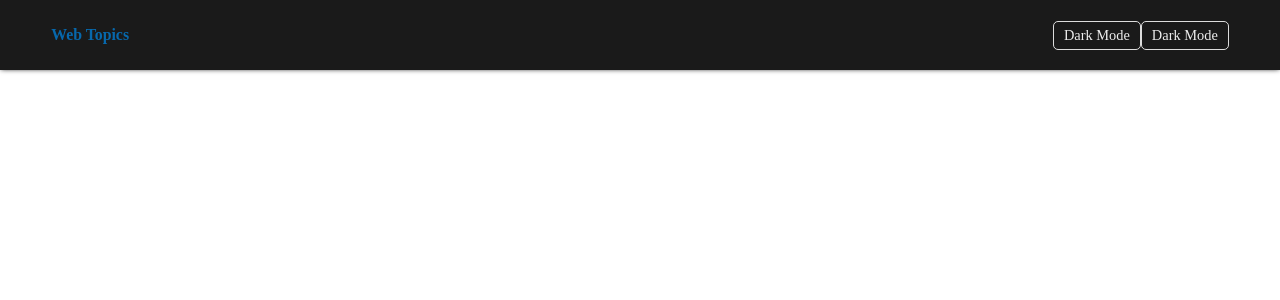
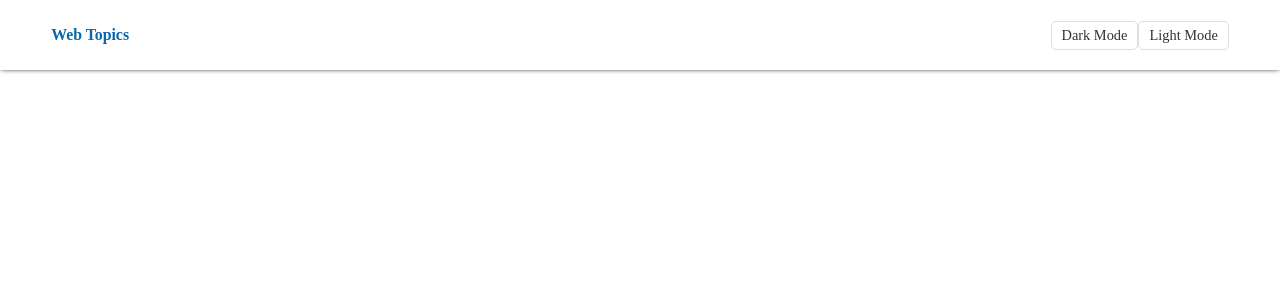
Before and after one commit to BadarSaghir/maani-react, a React (Vite) app: page / in a window 1280 px wide. Shown: the top 300 px of the page. Built offline with nearby package versions, Linux system fonts and the light colour scheme.

Commit message:
added buttons

```diff
--- a/src/App.jsx
+++ b/src/App.jsx
@@ -1,9 +1,19 @@
 import Navbar from "./components/Navbar/Navbar";
 import style from './App.module.css'
+import {themes} from "./constant/theme"
+import { useContext, useEffect } from "react";
+import {ThemeContext} from "./contexts/themeContext"
+ const App = () => {
+//  const theme=""
+ const theme=useContext(ThemeContext)
+// console.log(theme)'
+useEffect(()=>{
+  console.log(theme)
 
- const App = () => {
+},[theme])
+
   return (
-    <div className={style.darkMode}>
+    <div className={themes.dark==theme.theme ?style.darkMode:''}>
       <Navbar />
     </div>
   );
--- a/src/components/IconButton/IconButton.jsx
+++ b/src/components/IconButton/IconButton.jsx
@@ -1,12 +1,29 @@
 import style from "./IconButtton.module.css"
+import PropTypes from "prop-types"
 
-export const IconButton = ()=>{
+
+/**
+ * Renders a button component with an icon and an onClick event.
+ *
+ * @param {()=>void} onclick - The function to be called when the button is clicked.
+ * @param {string} text - The text to be displayed inside the button.
+ * @return {JSX.Element} - A button component with the given text and onClick event.
+ */
+export const IconButton = ({onclick,text,icon=""})=>{
   return  <button
     type="button"
-
+    onClick={onclick}
     className={`${style.modesButtons} ${style.darkModeButton}`}
   >
-
-    Dark Mode
+    {icon}
+   {text}
   </button>
 }
+
+IconButton.propTypes = {
+onclick:PropTypes.func.isRequired,
+text:PropTypes.node.isRequired,
+icon:PropTypes.oneOfType([PropTypes.string,PropTypes.node])
+};
+
+export default IconButton
--- a/src/components/Navbar/Navbar.jsx
+++ b/src/components/Navbar/Navbar.jsx
@@ -1,6 +1,11 @@
+import { useContext } from "react";
 import { IconButton } from "../IconButton/IconButton";
+import {ThemeContext} from "../../contexts/themeContext"
 import style from "./Navabar.module.css";
+import {NavThemeButton} from "../../constant/button"
 const Navbar = () => {
+    // const {theme,setTheme}= useContext(ThemeContext)
+
   return (
     <header className={`${style.header}`}>
       <div className={`${style.container} ${style.headerContainer}  `}>
@@ -14,32 +19,13 @@ const Navbar = () => {
            * todo:internet
            */}
           <div >
-            <IconButton/>
-            <IconButton />
-            {/* <button
-              type="button"
-              id={`${style["dark-mode-button"]} `}
-              className={`${style["modes-buttons"]} `}
-            >
-              <ion-icon
-                id={`${style["moon"]} `}
-                className={`heart ${style["moon"]} ${style["mode-icon"]}`}
-                name="moon-outline"
-              ></ion-icon>{" "}
-              Dark Mode
-            </button> */}
-            {/* <button
-              type="button"
-              id="header-heart-button"
-              className={`${style["modes-buttons"]} `}
-            >
-              <ion-icon
-                id="heart"
-                className={`${style["modes-icon"]} `}
-                name="heart-outline"
-              ></ion-icon>{" "}
-              Favourites
-            </button> */}
+            {NavThemeButton.map((btn)=>{
+                return <IconButton key={btn.value} text={btn.label} icon={btn.icon} theme={btn.theme}  onclick={()=>{}} />
+
+            })}
+
+
+
           </div>
         </div>
       </div>
--- /dev/null
+++ b/src/constant/button.js
@@ -0,0 +1,19 @@
+import {themes} from "./theme"
+/* Theme Buttons Constants*/
+
+export const DarkThemeButton={
+    label:"Dark Mode",
+    theme:themes.dark,
+    value:themes.dark,
+    icon:''
+}
+
+export const LightThemeButton={
+    label:"Light Mode",
+    theme:themes.light,
+    value:themes.light,
+    icon:''
+}
+
+
+export const NavThemeButton=[DarkThemeButton,LightThemeButton]
--- a/src/constant/theme.js
+++ b/src/constant/theme.js
@@ -1,5 +1,5 @@
 //create theme enum with dark and light
-export const theme = {
+export const themes = {
     dark: "dark",
     light: "light",
 }
--- a/src/contexts/themeContext.jsx
+++ b/src/contexts/themeContext.jsx
@@ -1,8 +1,11 @@
-import { createContext } from "react";
-import { theme } from "../constant/theme";
+import { createContext, useState } from "react";
+import { themes} from "../constant/theme";
 import PropTypes from "prop-types";
 
-export const ThemeContext = createContext(theme.light);
+/**
+ * @type {import('react').Context<{theme: string, setTheme: (arg0: string) => void}>} ThemeContext
+ */
+export const ThemeContext = createContext();
 
 /**
  *
@@ -10,8 +13,9 @@ export const ThemeContext = createContext(theme.light);
  *
  */
 export function ThemeContextProvider({ children }) {
+  const [theme,setTheme]=useState(themes.light)
   return (
-    <ThemeContext.Provider value={theme.light}>
+    <ThemeContext.Provider value={{theme,setTheme}}>
       {children}
     </ThemeContext.Provider>
   );
```
